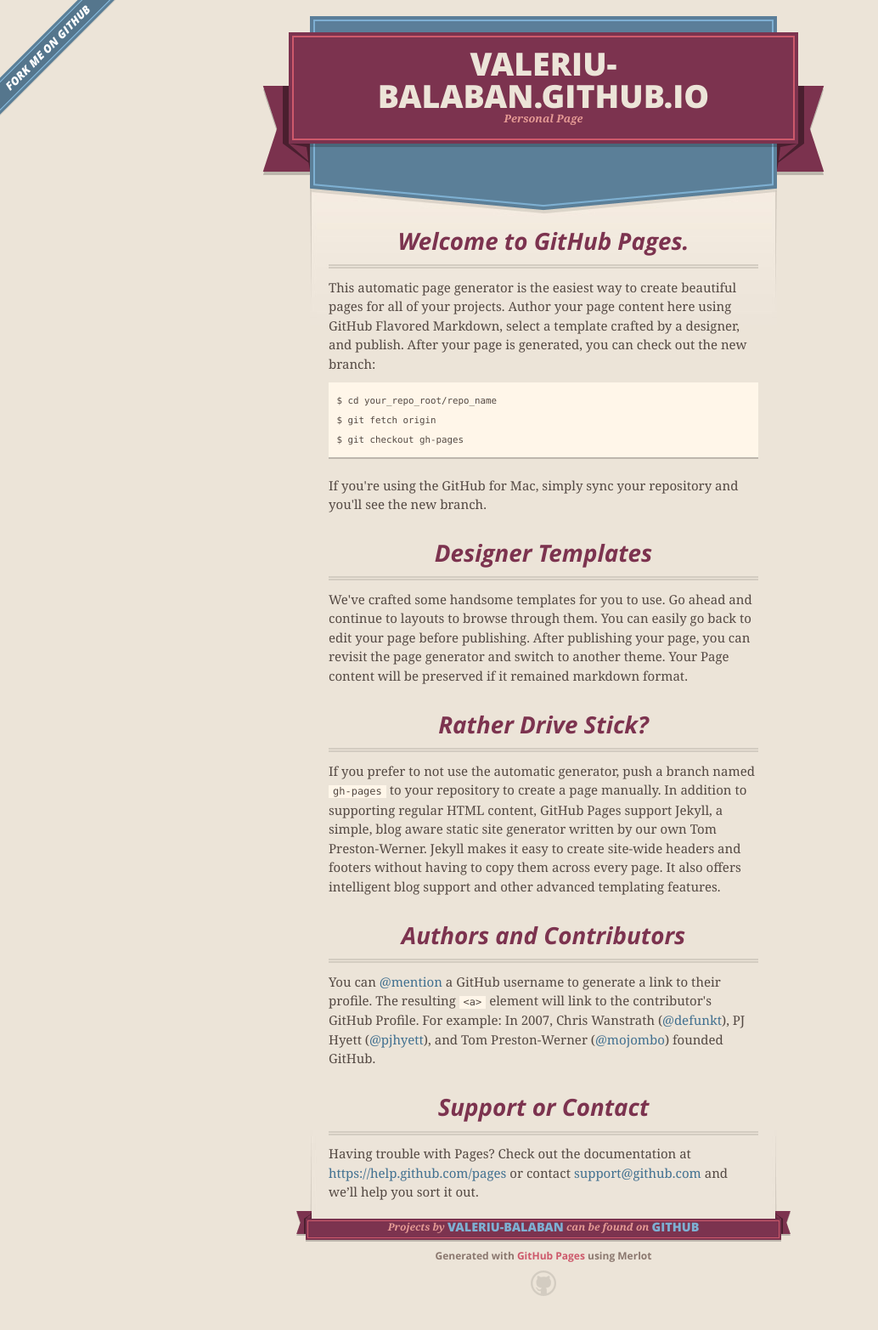
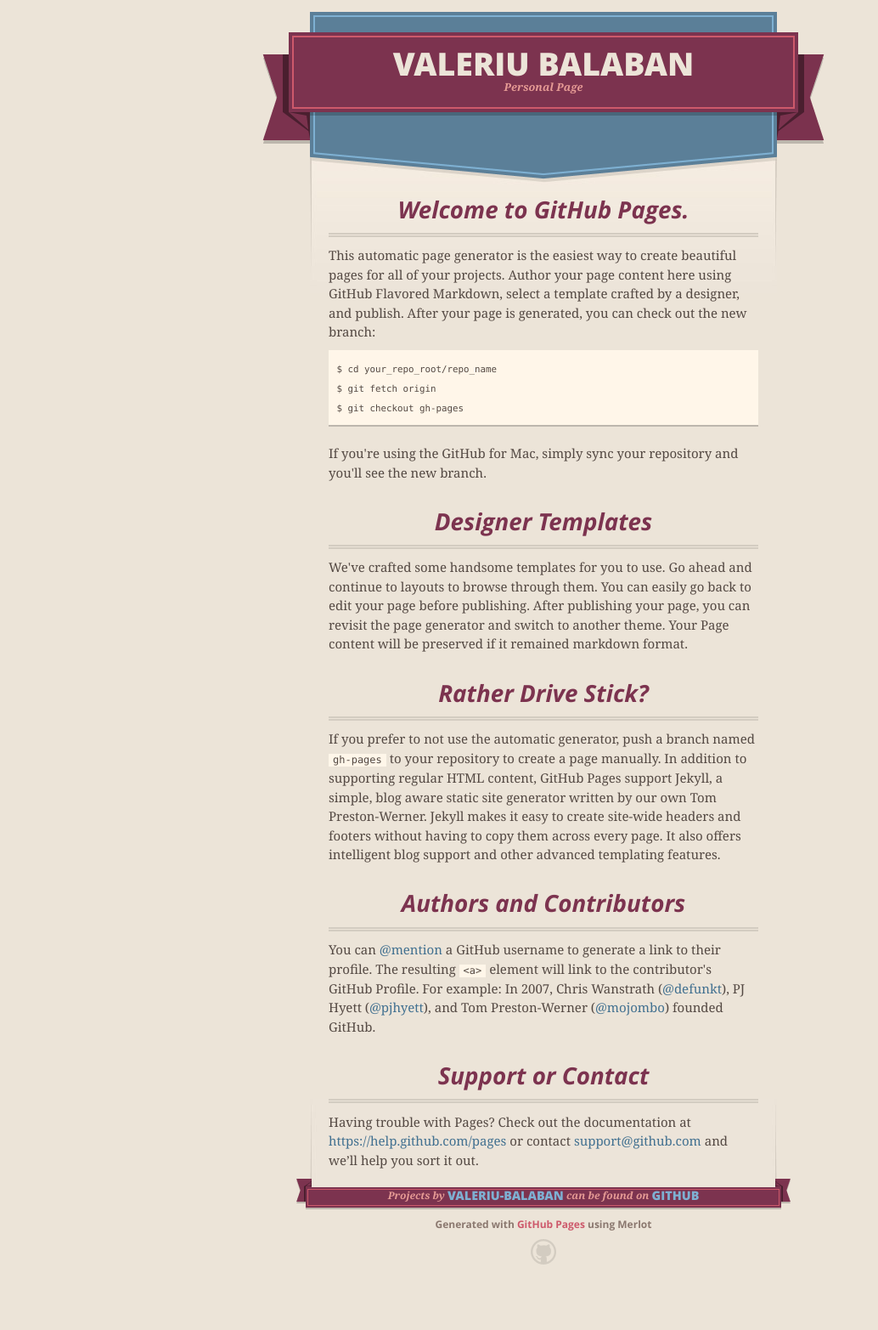
Before and after one commit to valeriu-balaban/valeriu-balaban.github.io, a Jekyll site: the page index.html, which Jekyll copies as it is, in a window 1280 px wide. Shown: the whole page at 85% size, without its empty margins (0-1034 px from the left). Built offline with Jekyll 4.4.1, drawn with Linux system fonts in a browser that asks for light colours; nearby versions of some CDN libraries; after the commit the page ends 1528 px from its top, so only the background shows below that; part of the change alters nothing that is shown.

Commit message:
Update index.html

```diff
--- a/index.html
+++ b/index.html
@@ -17,17 +17,16 @@
         $('#main_content').headsmart()
       })
     </script>
-    <title>Valeriu-balaban.GitHub.io by valeriu-balaban</title>
+    <title>Valeriu Balaban Personal Page</title>
   </head>
 
   <body>
-    <a id="forkme_banner" href="https://github.com/valeriu-balaban">View on GitHub</a>
     <div class="shell">
 
       <header>
         <span class="ribbon-outer">
           <span class="ribbon-inner">
-            <h1>Valeriu-balaban.GitHub.io</h1>
+            <h1>Valeriu Balaban</h1>
             <h2>Personal Page</h2>
           </span>
           <span class="left-tail"></span>
```
